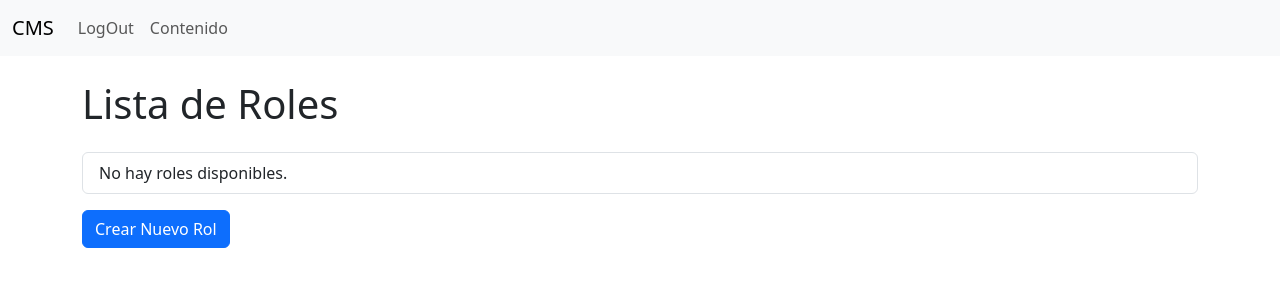
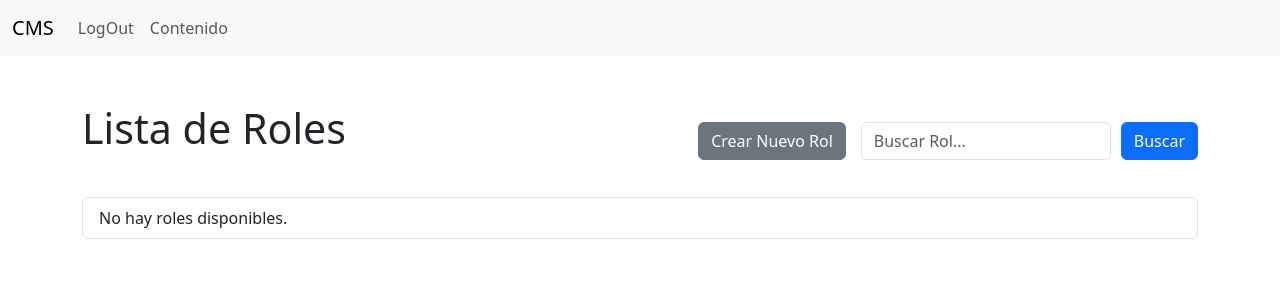
Before and after one commit to jmcoronelr/IS2_Django, a Django app: page /roles/ in a window 1280 px wide. Shown: the top 300 px of the page. Run offline with Django 5.2, Linux system fonts and the light colour scheme; the visitor is signed in with stand-in values (Sample User, id 1); data that the repository does not hold is empty; some libraries are stand-ins or nearby versions.

Commit message:
Fix IU y agregado de Busqueda

```diff
--- a/myproject/templates/roles/lista_roles.html
+++ b/myproject/templates/roles/lista_roles.html
@@ -1,6 +1,54 @@
 {%extends 'base.html'%} {%block content%}
-    <div class="container mt-4">
+<!DOCTYPE html>
+<html lang="en">
+<head>
+    <meta charset="UTF-8">
+    <meta name="viewport" content="width=device-width, initial-scale=1.0">
+    <style>
+        html {
+            scroll-behavior: smooth;
+        }
+        .header {
+            display: flex;
+            justify-content: space-between;
+            align-items: center;
+            margin-bottom: 20px;
+        }
+        .header h1 {
+            font-size: calc(1.375rem + 1.5vw); /* Tamaño del título */
+            margin-bottom: 0;
+        }
+        .search-create-container {
+            display: flex;
+            align-items: center;
+            gap: 15px; /* Espacio entre los elementos */
+        }
+        .actions .btn {
+            margin-right: 5px;
+        }
+        .search-form {
+            display: flex;
+            gap: 10px;
+        }
+        .search-form input {
+            width: 250px; /* Ajusta el tamaño del input de búsqueda */
+        }
+    </style>
+</head>
+<body>
+    <div class="container mt-5">
+    <div class="header">
         <h1 class="mb-4">Lista de Roles</h1>
+        <div class="search-create-container">
+            <a href="{% url 'crear_rol' %}" class="btn btn-secondary">Crear Nuevo Rol</a>
+
+            <!-- Bloque de búsqueda -->
+            <form method="get" action="{% url 'lista_roles' %}" class="search-form">
+                <input type="text" name="q" class="form-control" placeholder="Buscar Rol..." value="{{ request.GET.q }}" required>
+                <button type="submit" class="btn btn-primary">Buscar</button>
+            </form>
+        </div>
+    </div>
 
         <ul class="list-group">
             {% for rol in roles %}
@@ -14,6 +62,8 @@
             {% endfor %}
         </ul>
 
-        <a href="{% url 'crear_rol' %}" class="btn btn-primary mt-3">Crear Nuevo Rol</a>
+
     </div>
+</body>
+</html>
 {%endblock%}
```
Also changed, not shown: myproject/templates/roles/lista_usuarios.html (+45 -5 lines).
